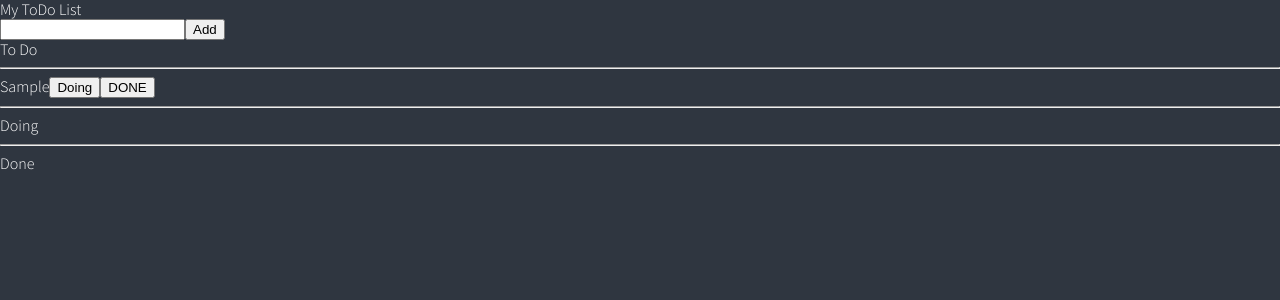
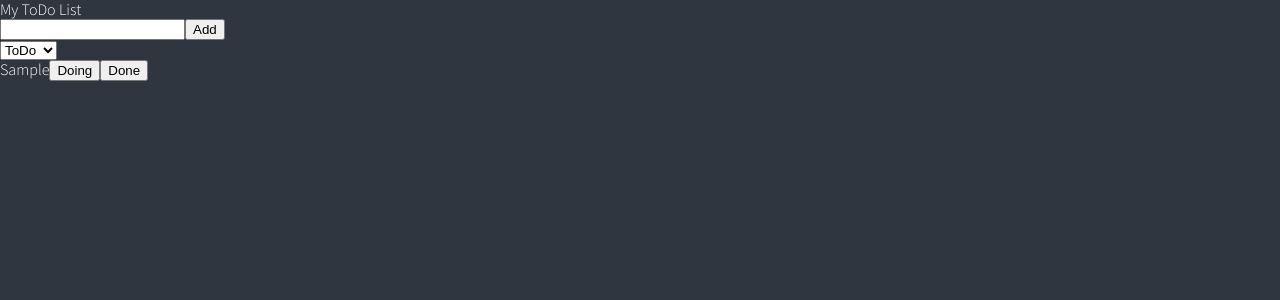
Before and after one commit to WooHyunKing/React-ToDoList, a React (Create React App) app: page / in a window 1280 px wide. Both pictures are taken after typing "Sample" into the empty fields and a click on the button "Add". Shown: the top 300 px of the page. Built offline with nearby package versions, Linux system fonts and the light colour scheme.

Commit message:
Learn about selector part2

```diff
--- a/src/Recoil/atom.ts
+++ b/src/Recoil/atom.ts
@@ -6,14 +6,16 @@ export const toDoState = atom<IToDo[]>({
   default: [],
 });
 
+export const categoryState = atom({
+  key: "category",
+  default: "TODO",
+});
+
 export const toDoSelector = selector({
   key: "toDoSelector",
   get: ({ get }) => {
     const toDos = get(toDoState);
-    return [
-      toDos.filter((todo) => todo.category === "TODO"),
-      toDos.filter((todo) => todo.category === "DOING"),
-      toDos.filter((todo) => todo.category === "DONE"),
-    ];
+    const category = get(categoryState);
+    return toDos.filter((todo) => todo.category === category);
   },
 });
--- a/src/components/ToDo.tsx
+++ b/src/components/ToDo.tsx
@@ -25,10 +25,10 @@ const ToDo = ({ text, id, category }: IToDo) => {
         <button onClick={() => onClick("DOING")}>Doing</button>
       )}
       {category !== "TODO" && (
-        <button onClick={() => onClick("TODO")}>TODO</button>
+        <button onClick={() => onClick("TODO")}>Todo</button>
       )}
       {category !== "DONE" && (
-        <button onClick={() => onClick("DONE")}>DONE</button>
+        <button onClick={() => onClick("DONE")}>Done</button>
       )}
     </li>
   );
--- a/src/components/ToDoList.tsx
+++ b/src/components/ToDoList.tsx
@@ -7,36 +7,32 @@ import {
   useSetRecoilState,
 } from "recoil";
 import { IForm, IToDo } from "../interfaces/form";
-import { toDoSelector, toDoState } from "../Recoil/atom";
+import { categoryState, toDoSelector, toDoState } from "../Recoil/atom";
 import CreateToDo from "./CreateToDo";
 import ToDo from "./ToDo";
 
 const ToDoList = () => {
   const toDo = useRecoilValue(toDoState);
-  const [toDos, doing, done] = useRecoilValue(toDoSelector);
+  const [currentCate, setCurrentCate] = useRecoilState(categoryState);
+  const toDos = useRecoilValue(toDoSelector);
+
+  const onInput = (event: React.FormEvent<HTMLSelectElement>) => {
+    setCurrentCate(event.currentTarget.value);
+  };
+
+  console.log(currentCate);
 
   return (
     <div>
       <h1>My ToDo List</h1>
       <CreateToDo />
-      <h2>To Do</h2>
-      <hr />
+      <select onInput={onInput}>
+        <option value="TODO">ToDo</option>
+        <option value="DOING">Doing</option>
+        <option value="DONE">Done</option>
+      </select>
       <ul>
         {toDos.map((todo) => (
-          <ToDo key={todo.id} {...todo} />
-        ))}
-      </ul>
-      <hr />
-      <h2>Doing</h2>
-      <ul>
-        {doing.map((todo) => (
-          <ToDo key={todo.id} {...todo} />
-        ))}
-      </ul>
-      <hr />
-      <h2>Done</h2>
-      <ul>
-        {done.map((todo) => (
           <ToDo key={todo.id} {...todo} />
         ))}
       </ul>
```
